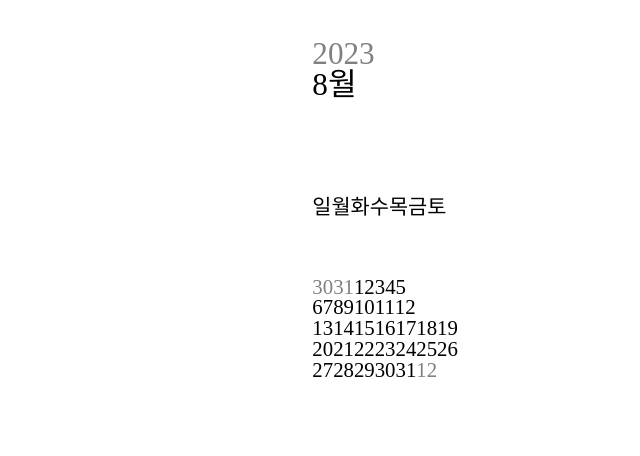
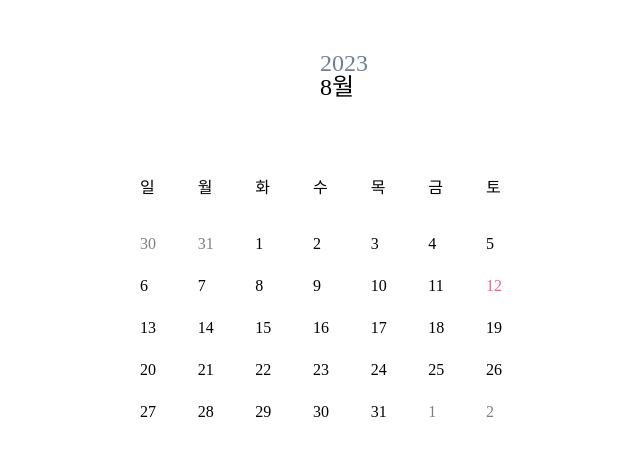
Before and after one commit to gommgom/gomgomilgi, a React (Create React App) app: page /calendar in a window 1280 px wide. Shown: the top 456 px of the page, without its empty margins (300-940 px from the left). Built offline with nearby package versions, Linux system fonts and the light colour scheme; some icons are missing.

Commit message:
calendar.css 수정

```diff
--- a/src/calendar.css
+++ b/src/calendar.css
@@ -1,8 +1,10 @@
 .calendar {
-  width: 38%;
-  height: 70%;
-  margin-left: 31%;
-  font-size: 1.3em;
+  /*position: fixed;*/
+  top: 50%;
+  left: auto;
+  width: 400px;
+  height: 150px;
+  /*font-size: 1.3em;*/
 }
 
 .row {
@@ -18,18 +20,55 @@
   display: flex;
   flex-direction: column;
   justify-content: center;
-  margin-left: 45 %;
+  margin-left: 45%;
 }
 
 .text {
-  color: gray;
+  color: slategray;
 }
 
 .text.month {
   color: black;
 }
 
+.not-valid {
+  color: gray;
+}
+
 .header {
   font-size: 1.5em;
   color: black;
 }
+
+.days {
+  width: 100%;
+  height: 45%;
+  display: flex;
+}
+
+.body {
+  width: 100%;
+  height: 140%;
+  display: flex;
+  flex-direction: column;
+}
+
+.col {
+  width: 13.5%;
+  height: 10%;
+  display: flex;
+  flex-direction: row;
+  justify-content: flex-start;
+  align-items: flex-start;
+}
+
+
+.selected {
+  color: palevioletred;
+}
+
+.col.cell.valid:hover {
+  cursor: pointer;
+  transform: scale(1.01);
+  border: none;
+ }
--- a/src/calendar.tsx
+++ b/src/calendar.tsx
@@ -21,8 +21,8 @@ const RenderHeader: React.FC<RenderHeaderProps> = ({ currentMonth, prevMonth, ne
                 </span>
             </div>
             <div className="col col-end">
-                <Icon icon="bi:arrow-left-circle-fill" onClick={prevMonth} />
-                <Icon icon="bi:arrow-right-circle-fill" onClick={nextMonth} />
+                <Icon icon="bi:caret-left" onClick={prevMonth} />
+                <Icon icon="bi:caret-right" onClick={nextMonth} />
             </div>
         </div>
     );
@@ -49,10 +49,10 @@ interface RenderCellsProps {
 }
 
 const RenderCells: React.FC<RenderCellsProps> = ({ currentMonth, selectedDate, onDateClick }) => {
-    const monthStart = startOfMonth(currentMonth);
-    const monthEnd = endOfMonth(monthStart);
-    const startDate = startOfWeek(monthStart);
-    const endDate = endOfWeek(monthEnd);
+    const monthStart = startOfMonth(currentMonth); //달의 첫 날짜
+    const monthEnd = endOfMonth(monthStart); //달의 마지막 날짜
+    const startDate = startOfWeek(monthStart); //달의 첫 날짜의 주의 일요일 날짜
+    const endDate = endOfWeek(monthEnd); //달의 마지막 날짜의 주의 토요일 날짜
 
     const rows = [];
     let days = [];
@@ -65,7 +65,7 @@ const RenderCells: React.FC<RenderCellsProps> = ({ currentMonth, selectedDate, o
 
             days.push(
                 <div
-                    className={`col cell ${
+                    className={`col cell row ${
                         !isSameMonth(day, monthStart)
                             ? 'disabled'
                             : isSameDay(day, selectedDate)
@@ -88,6 +88,7 @@ const RenderCells: React.FC<RenderCellsProps> = ({ currentMonth, selectedDate, o
             <div className="row" key={day.toString()}>
                 {days}
             </div>,
+
         );
         days = [];
     }
```
